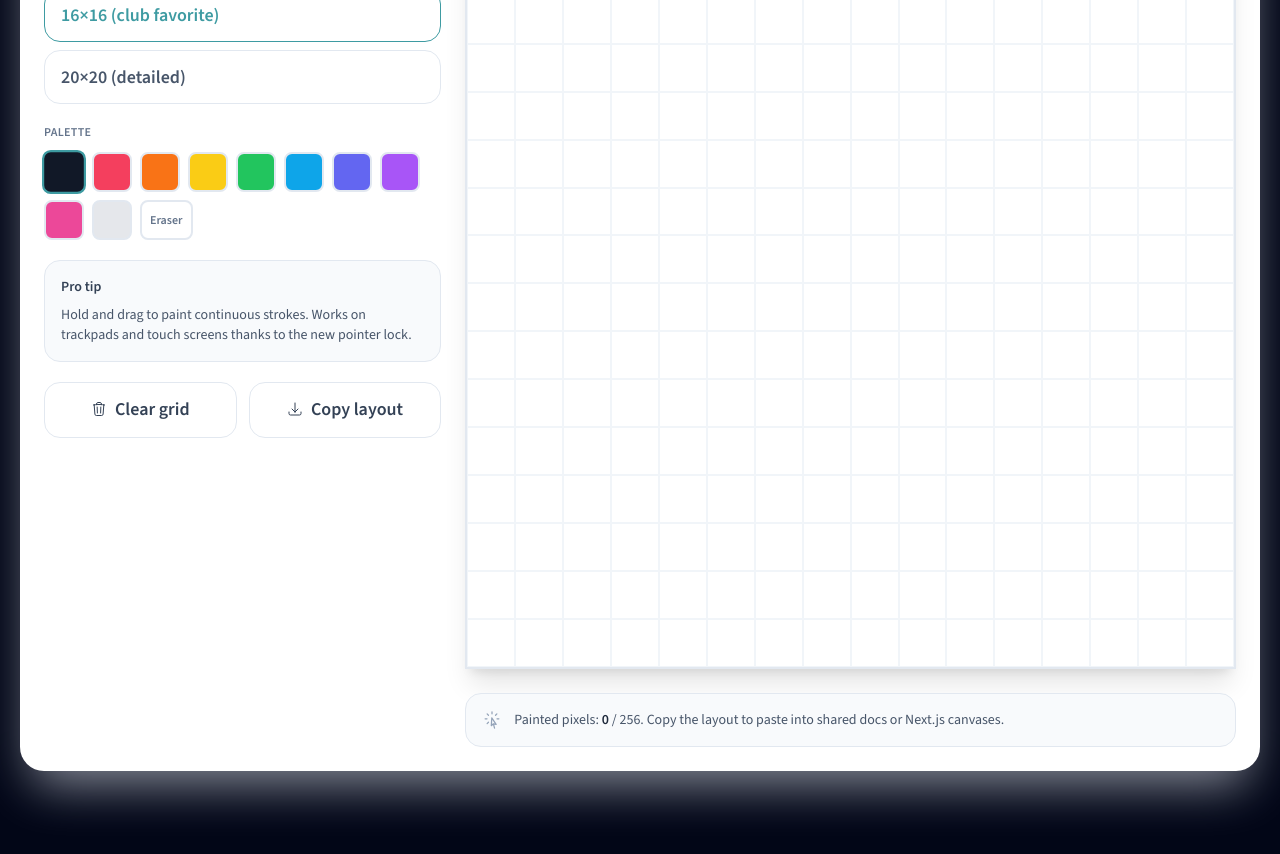
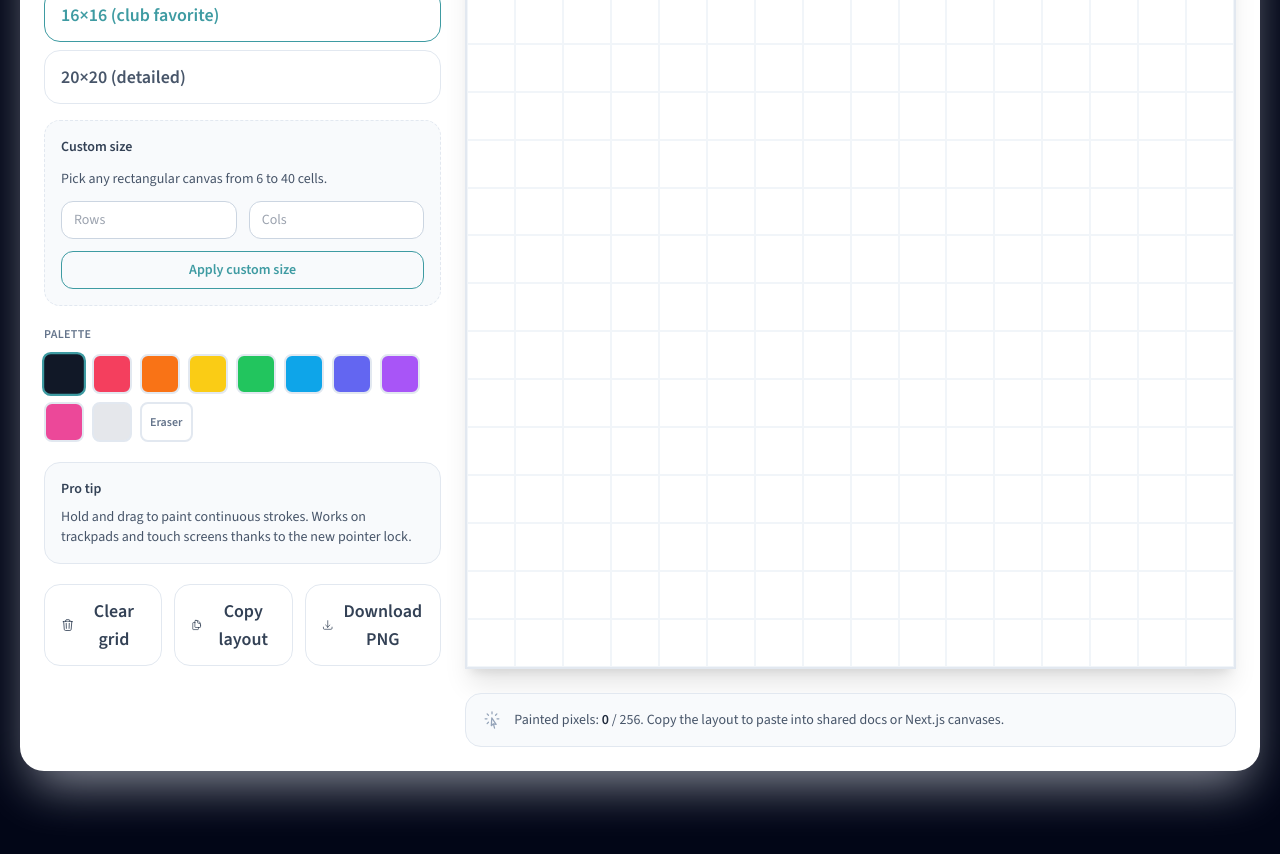
Before and after one commit to mrmorgan-i/newmancodingclub, a Next.js app: page /interactives/pixel-art in a window 1280 px wide. Shown: the part 620-1474 px from the top of the page. Built offline with nearby package versions, Linux system fonts and the light colour scheme; no server answers.

Commit message:
add download functionality

```diff
--- a/src/app/interactives/pixel-art/page.tsx
+++ b/src/app/interactives/pixel-art/page.tsx
@@ -1,7 +1,7 @@
 "use client";
 
 import React, { useState, useCallback, useEffect } from 'react';
-import { TrashIcon, ArrowDownTrayIcon, CursorArrowRaysIcon } from '@heroicons/react/24/outline';
+import { TrashIcon, ArrowDownTrayIcon, CursorArrowRaysIcon, DocumentDuplicateIcon } from '@heroicons/react/24/outline';
 
 const defaultColor = '#FFFFFF';
 const palettes = [
@@ -23,18 +23,22 @@ const gridPresets = [
   { id: 20, label: '20×20 (detailed)' },
 ];
 
-const createInitialGrid = (size: number): string[][] =>
-  Array.from({ length: size }, () => Array.from({ length: size }, () => defaultColor));
+const createInitialGrid = (rows: number, cols?: number): string[][] =>
+  Array.from({ length: rows }, () => Array.from({ length: cols ?? rows }, () => defaultColor));
 
 export default function PixelArtPage() {
-  const [gridSize, setGridSize] = useState(gridPresets[1].id);
-  const [grid, setGrid] = useState<string[][]>(() => createInitialGrid(gridSize));
+  const [rows, setRows] = useState(gridPresets[1].id);
+  const [cols, setCols] = useState(gridPresets[1].id);
+  const [grid, setGrid] = useState<string[][]>(() => createInitialGrid(rows, cols));
   const [selectedColor, setSelectedColor] = useState<string>(palettes[0]);
   const [isDrawing, setIsDrawing] = useState(false);
+  const [customRowsInput, setCustomRowsInput] = useState('');
+  const [customColsInput, setCustomColsInput] = useState('');
+  const [customError, setCustomError] = useState<string | null>(null);
 
   useEffect(() => {
-    setGrid(createInitialGrid(gridSize));
-  }, [gridSize]);
+    setGrid(createInitialGrid(rows, cols));
+  }, [rows, cols]);
 
   useEffect(() => {
     const handlePointerUp = () => setIsDrawing(false);
@@ -65,15 +69,68 @@ export default function PixelArtPage() {
   };
 
   const handleClearGrid = () => {
-    setGrid(createInitialGrid(gridSize));
+    setGrid(createInitialGrid(rows, cols));
+  };
+
+  const applyCustomSize = () => {
+    const parsedRows = Number(customRowsInput);
+    const parsedCols = Number(customColsInput || customRowsInput);
+
+    if (!Number.isInteger(parsedRows) || !Number.isInteger(parsedCols)) {
+      setCustomError('Enter whole numbers for rows and columns.');
+      return;
+    }
+
+    if (
+      parsedRows < 6 ||
+      parsedRows > 40 ||
+      parsedCols < 6 ||
+      parsedCols > 40
+    ) {
+      setCustomError('Pick values between 6 and 40.');
+      return;
+    }
+
+    setCustomError(null);
+    setRows(parsedRows);
+    setCols(parsedCols);
   };
 
   const copyDesign = async () => {
     if (!navigator?.clipboard) return;
-    await navigator.clipboard.writeText(JSON.stringify({ gridSize, pixels: grid }));
+    await navigator.clipboard.writeText(JSON.stringify({ rows, cols, pixels: grid }));
   };
 
   const paintedPixels = grid.flat().filter((color) => color !== defaultColor).length;
+
+  const downloadAsPNG = () => {
+    const cellSize = 20;
+    const canvas = document.createElement('canvas');
+    canvas.width = cols * cellSize;
+    canvas.height = rows * cellSize;
+    const context = canvas.getContext('2d');
+    if (!context) return;
+
+    context.fillStyle = '#ffffff';
+    context.fillRect(0, 0, canvas.width, canvas.height);
+
+    grid.forEach((row, rowIndex) => {
+      row.forEach((color, colIndex) => {
+        context.fillStyle = color || defaultColor;
+        context.fillRect(colIndex * cellSize, rowIndex * cellSize, cellSize, cellSize);
+      });
+    });
+
+    canvas.toBlob((blob) => {
+      if (!blob) return;
+      const url = URL.createObjectURL(blob);
+      const link = document.createElement('a');
+      link.href = url;
+      link.download = `pixel-art-${rows}x${cols}.png`;
+      link.click();
+      URL.revokeObjectURL(url);
+    }, 'image/png');
+  };
 
   return (
     <section className="pb-16">
@@ -87,7 +144,7 @@ export default function PixelArtPage() {
           </p>
           <div className="mt-6 grid gap-4 sm:grid-cols-2 lg:grid-cols-4">
             {[
-              { label: 'Grid size', value: `${gridSize}×${gridSize}` },
+              { label: 'Grid size', value: `${rows}×${cols}` },
               { label: 'Palette colors', value: palettes.length },
               { label: 'Pixels filled', value: paintedPixels },
               { label: 'Output', value: 'JSON clipboard' },
@@ -109,9 +166,12 @@ export default function PixelArtPage() {
                   {gridPresets.map((preset) => (
                     <button
                       key={preset.id}
-                      onClick={() => setGridSize(preset.id)}
+                      onClick={() => {
+                        setRows(preset.id);
+                        setCols(preset.id);
+                      }}
                       className={`w-full rounded-2xl border px-4 py-3 text-left transition ${
-                        preset.id === gridSize
+                        preset.id === rows && preset.id === cols
                           ? 'border-primary bg-primary/10 text-primary'
                           : 'border-slate-200 text-slate-600 hover:border-primary/40'
                       }`}
@@ -119,6 +179,38 @@ export default function PixelArtPage() {
                       <p className="font-semibold">{preset.label}</p>
                     </button>
                   ))}
+                </div>
+                <div className="mt-4 space-y-3 rounded-2xl border border-dashed border-slate-200 bg-slate-50 p-4 text-sm text-slate-600">
+                  <p className="font-semibold text-slate-700">Custom size</p>
+                  <p>Pick any rectangular canvas from 6 to 40 cells.</p>
+                  <div className="grid grid-cols-2 gap-3">
+                    <input
+                      type="number"
+                      min={6}
+                      max={40}
+                      value={customRowsInput}
+                      onChange={(event) => setCustomRowsInput(event.target.value)}
+                      placeholder="Rows"
+                      className="rounded-xl border border-slate-300 px-3 py-2 text-sm focus:border-primary focus:outline-none focus:ring-2 focus:ring-primary/30"
+                    />
+                    <input
+                      type="number"
+                      min={6}
+                      max={40}
+                      value={customColsInput}
+                      onChange={(event) => setCustomColsInput(event.target.value)}
+                      placeholder="Cols"
+                      className="rounded-xl border border-slate-300 px-3 py-2 text-sm focus:border-primary focus:outline-none focus:ring-2 focus:ring-primary/30"
+                    />
+                    <button
+                      type="button"
+                      onClick={applyCustomSize}
+                      className="col-span-2 rounded-xl border border-primary px-4 py-2 text-sm font-semibold text-primary transition hover:bg-primary hover:text-white"
+                    >
+                      Apply custom size
+                    </button>
+                  </div>
+                  {customError && <p className="text-xs text-rose-500">{customError}</p>}
                 </div>
               </div>
 
@@ -168,7 +260,15 @@ export default function PixelArtPage() {
                   className="flex-1 rounded-2xl border border-slate-200 px-4 py-3 font-semibold text-slate-700 transition hover:border-primary hover:text-primary"
                 >
                   <span className="inline-flex items-center gap-2">
-                    <ArrowDownTrayIcon className="h-4 w-4" /> Copy layout
+                    <DocumentDuplicateIcon className="h-4 w-4" /> Copy layout
+                  </span>
+                </button>
+                <button
+                  onClick={downloadAsPNG}
+                  className="flex-1 rounded-2xl border border-slate-200 px-4 py-3 font-semibold text-slate-700 transition hover:border-primary hover:text-primary"
+                >
+                  <span className="inline-flex items-center gap-2">
+                    <ArrowDownTrayIcon className="h-4 w-4" /> Download PNG
                   </span>
                 </button>
               </div>
@@ -178,7 +278,7 @@ export default function PixelArtPage() {
               <div
                 className="grid border-2 border-slate-200 shadow-xl"
                 style={{
-                  gridTemplateColumns: `repeat(${gridSize}, minmax(0, 1fr))`,
+                  gridTemplateColumns: `repeat(${cols}, minmax(0, 1fr))`,
                   touchAction: 'none',
                 }}
               >
@@ -213,7 +313,7 @@ export default function PixelArtPage() {
                   <p>
                     Painted pixels:{' '}
                     <span className="font-semibold text-slate-800">{paintedPixels}</span> /{' '}
-                    {gridSize * gridSize}. Copy the layout to paste into shared docs or Next.js canvases.
+                    {rows * cols}. Copy the layout to paste into shared docs or Next.js canvases.
                   </p>
                 </div>
               </div>
```
